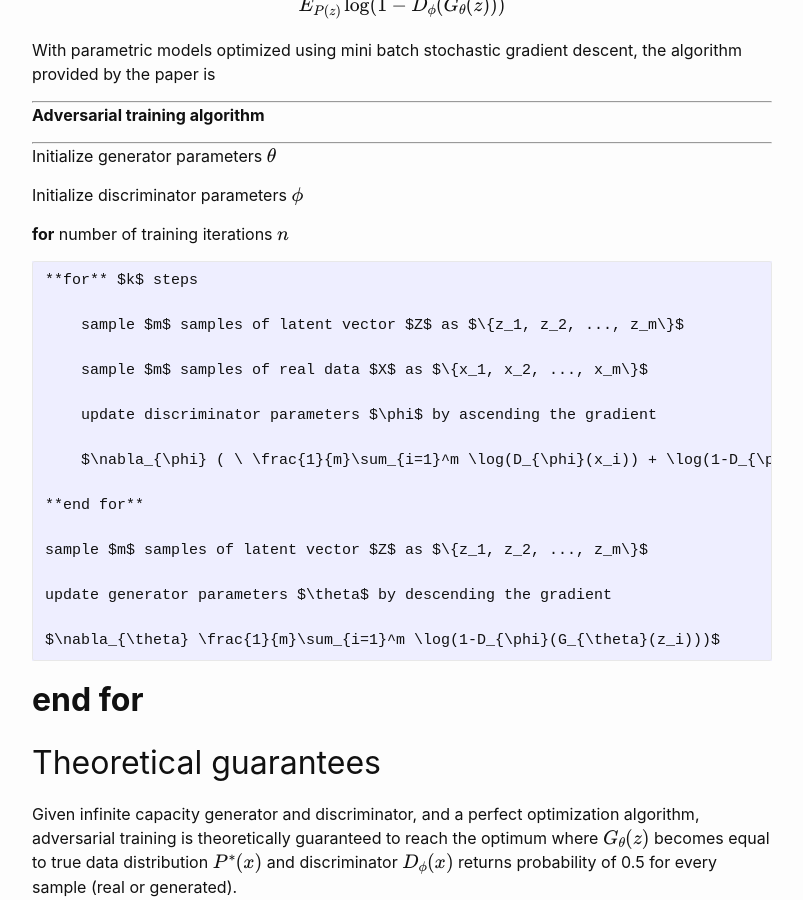
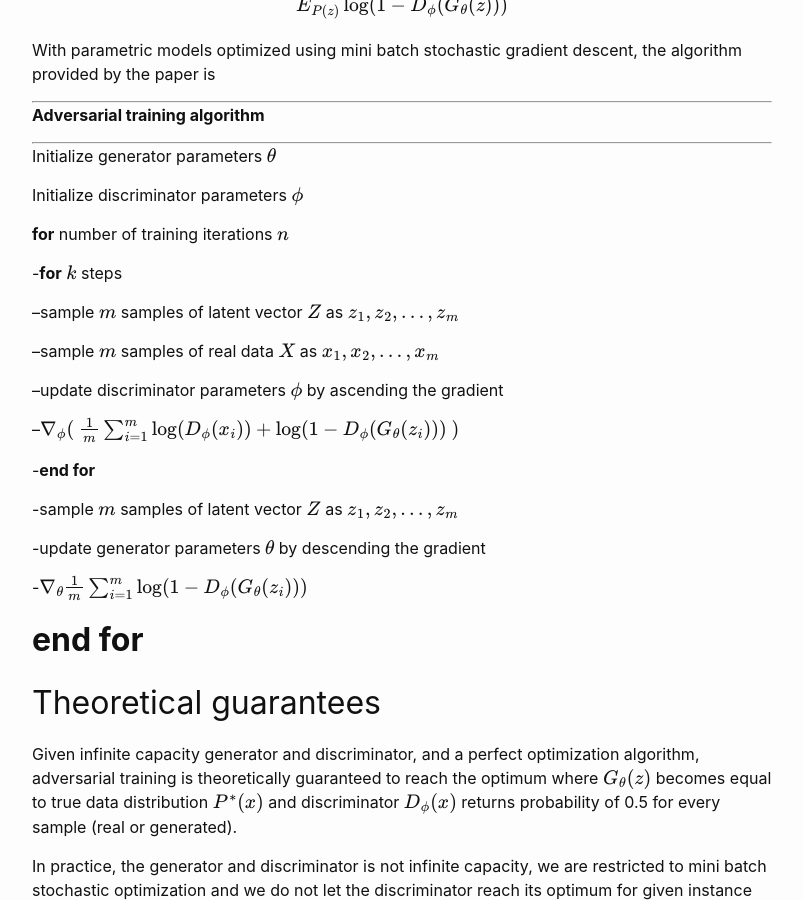
Before and after one commit to gauravtendolkar/gauravtendolkar.github.io, a Jekyll site: the page built from docs/_posts/2024-06-06-4-Generative-Adversarial-Networks.markdown, in a window 1280 px wide and 900 px high, scrolled down 788 px. Shown: the whole window, without its empty margins (238-1041 px from the left). Built offline with Jekyll 4.4.1, drawn with Linux system fonts in a browser that asks for light colours; formulas are drawn with MathJax 3.

```diff
--- a/docs/_posts/2024-06-06-4-Generative-Adversarial-Networks.markdown
+++ b/docs/_posts/2024-06-06-4-Generative-Adversarial-Networks.markdown
@@ -37,23 +37,23 @@ Initialize discriminator parameters $\phi$
 
 **for** number of training iterations $n$
 
-    **for** $k$ steps
+-**for** $k$ steps
 
-        sample $m$ samples of latent vector $Z$ as $\{z_1, z_2, ..., z_m\}$
+--sample $m$ samples of latent vector $Z$ as $\{z_1, z_2, ..., z_m\}$
 
-        sample $m$ samples of real data $X$ as $\{x_1, x_2, ..., x_m\}$
+--sample $m$ samples of real data $X$ as $\{x_1, x_2, ..., x_m\}$
 
-        update discriminator parameters $\phi$ by ascending the gradient
+--update discriminator parameters $\phi$ by ascending the gradient
 
-        $\nabla_{\phi} ( \ \frac{1}{m}\sum_{i=1}^m \log(D_{\phi}(x_i)) + \log(1-D_{\phi}(G_{\theta}(z_i))) \ )$
+--$\nabla_{\phi} ( \ \frac{1}{m}\sum_{i=1}^m \log(D_{\phi}(x_i)) + \log(1-D_{\phi}(G_{\theta}(z_i))) \ )$
 
-    **end for**
+-**end for**
 
-    sample $m$ samples of latent vector $Z$ as $\{z_1, z_2, ..., z_m\}$
+-sample $m$ samples of latent vector $Z$ as $\{z_1, z_2, ..., z_m\}$
 
-    update generator parameters $\theta$ by descending the gradient
+-update generator parameters $\theta$ by descending the gradient
 
-    $\nabla_{\theta} \frac{1}{m}\sum_{i=1}^m \log(1-D_{\phi}(G_{\theta}(z_i)))$
+-$\nabla_{\theta} \frac{1}{m}\sum_{i=1}^m \log(1-D_{\phi}(G_{\theta}(z_i)))$
 
 **end for**
 ---
```
